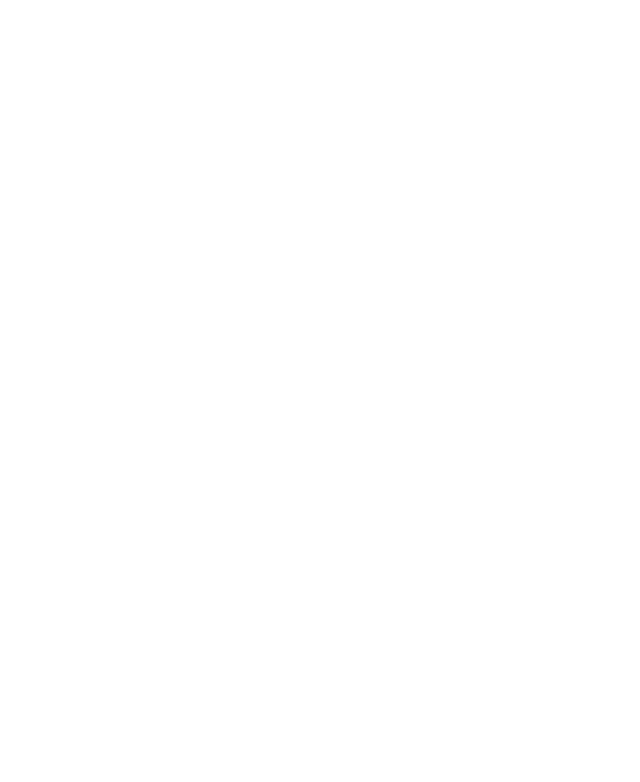
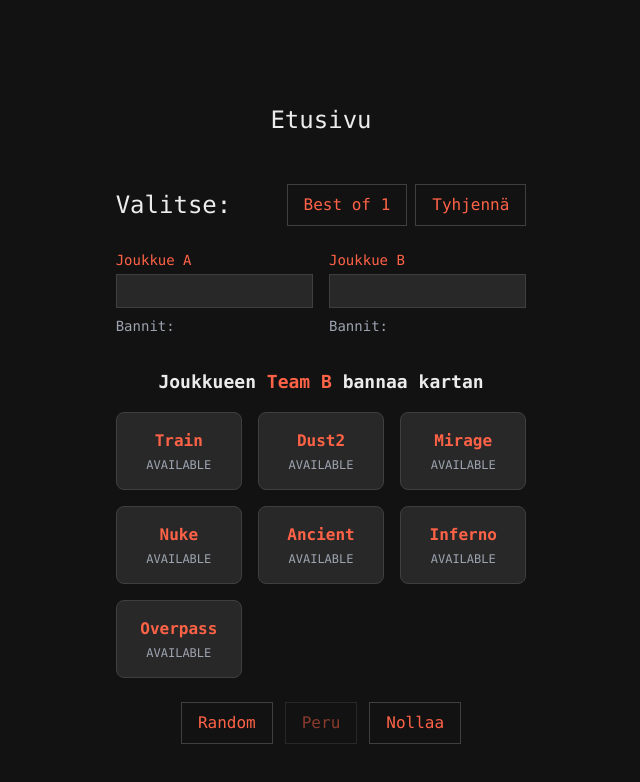
Before and after one commit to romurauta/testtest, a Nuxt app: page /mapban in a window 1280 px wide. Before the commit this address had no page. Shown: the top 782 px of the page, without its empty margins (319-959 px from the left). Built offline with nearby package versions, Linux system fonts and the light colour scheme.

Commit message:
mapban added

```diff
--- a/pages/index.vue
+++ b/pages/index.vue
@@ -4,7 +4,7 @@
       <div>
         <h1 class="text-4xl px-8 text-center text-white shadow-lg">Ranuan Kummit CS2-turnaus</h1>
       </div>
-      <div class="mt-8 gap-y-4 items-center justify-between -mb-5">
+      <div class="grid grid-cols-1 mt-8 gap-y-4 items-center justify-between -mb-5">
         <div>
           <div class="text-white">
             <!-- Näytetään joko Kirjaudu-painike tai salasana-kenttä ja painike -->
@@ -23,6 +23,11 @@
               <button class="text-cta ml-2 px-4 py-1 border border-pig hover:bg-lightSmoke" @click="kirjauduSisaan">Kirjaudu</button>
             </div>
           </div>
+        </div>
+        <div>
+          <button class="text-cta ml-2 px-4 py-1 border border-pig hover:bg-lightSmoke">
+            <NuxtLink to="mapban">Kartan valinta</NuxtLink>
+          </button>
         </div>
       </div>
     </div>
--- /dev/null
+++ b/pages/mapban.vue
@@ -0,0 +1,176 @@
+<template>
+  <section class="text-white justify-center flex flex-col items-center bg-coal p-6">
+    <NuxtLink class="text-2xl md:mt-20" to="/">Etusivu</NuxtLink>
+    <div class="w-full md:w-1/3 mt-12 md:mb-48 mb-20">
+      <div class="flex justify-between items-center mb-6">
+        <h2 class="text-xl md:text-2xl">Valitse:</h2>
+        <div class="flex gap-2">
+          <button @click="toggleMode" class="px-4 py-2 border border-pig text-cta bg-coal hover:bg-lightSmoke">
+            {{ mode === 'bo1' ? 'Best of 1' : 'Best of 3' }}
+          </button>
+          <button class="px-4 py-2 border border-pig hover:bg-lightSmoke text-cta bg-coal" @click="resetAll">Tyhjennä</button>
+        </div>
+      </div>
+
+      <div class="grid grid-cols-1 md:grid-cols-2 gap-4 mb-8">
+        <div class="flex-1">
+          <label class="block text-sm text-cta mb-1">Joukkue A</label>
+          <input v-model="teamA" class="bg-smoke border border-pig px-3 py-1 w-full text-white placeholder-gray-400 focus:outline-none" />
+          <p class="text-sm text-gray-400 mt-2">
+            Bannit:
+            <span v-for="m in bans.A" :key="m" class="bg-lightSmoke text-cta px-2 py-1 rounded mr-1">{{ m }}</span>
+          </p>
+        </div>
+
+        <div class="flex-1">
+          <label class="block text-sm text-cta mb-1">Joukkue B</label>
+          <input v-model="teamB" class="bg-smoke border border-pig px-3 py-1 w-full text-white placeholder-gray-400 focus:outline-none" />
+          <p class="text-sm text-gray-400 mt-2">
+            Bannit:
+            <span v-for="m in bans.B" :key="m" class="bg-lightSmoke text-cta px-2 py-1 rounded mr-1">{{ m }}</span>
+          </p>
+        </div>
+      </div>
+
+      <div class="mb-4 text-center">
+        <p v-if="!isDone" class="text-lg font-semibold">
+          Joukkueen <span class="text-cta">{{ currentTeamName }}</span> {{ currentActionText }}
+        </p>
+        <p v-else class="text-lg text-green-400 font-semibold">Kartat valittu</p>
+      </div>
+
+      <div class="grid grid-cols-2 md:grid-cols-3 gap-4">
+        <div
+          v-for="map in maps"
+          :key="map"
+          class="p-4 border border-pig bg-smoke rounded-lg text-center cursor-pointer transition-transform hover:scale-105"
+          :class="{
+            'opacity-30 line-through cursor-not-allowed': isBanned(map),
+            'bg-green-900 border-green-600': pickedMaps.includes(map),
+          }"
+          @click="onMapClick(map)"
+        >
+          <h3 class="font-semibold text-cta">{{ map }}</h3>
+          <p class="text-xs text-gray-400 mt-1">
+            <span v-if="isBanned(map)">BANNED</span>
+            <span v-else-if="pickedMaps.includes(map)" class="text-green-500">PICKED</span>
+            <span v-else>AVAILABLE</span>
+          </p>
+        </div>
+      </div>
+
+      <div class="flex justify-center gap-3 mt-6">
+        <button @click="banRandom()" :disabled="isDone" class="px-4 py-2 border border-pig bg-coal text-cta hover:bg-lightSmoke disabled:opacity-50">Random</button>
+        <button @click="undo()" :disabled="history.length === 0" class="px-4 py-2 border border-pig bg-coal text-cta hover:bg-lightSmoke disabled:opacity-50">
+          Peru
+        </button>
+        <button @click="resetAll" class="px-4 py-2 border border-pig bg-coal text-cta hover:bg-lightSmoke">Nollaa</button>
+      </div>
+
+      <div v-if="isDone" class="border border-pig bg-smoke rounded-lg p-4 mt-6 text-center">
+        <h3 class="text-cta text-lg mb-2">Tulos</h3>
+        <div v-if="mode === 'bo1'">
+          <p>
+            Pelattava kartta: <strong>{{ pickedMaps[0] }}</strong>
+          </p>
+        </div>
+        <div v-else>
+          <p><strong>Kartta 1:</strong> {{ pickedMaps[0] }}</p>
+          <p><strong>Kartta 2:</strong> {{ pickedMaps[1] }}</p>
+          <p><strong>Decider:</strong> {{ pickedMaps[2] }}</p>
+        </div>
+      </div>
+    </div>
+  </section>
+</template>
+
+<script setup>
+import { ref, computed } from 'vue'
+
+const maps = ['Train', 'Dust2', 'Mirage', 'Nuke', 'Ancient', 'Inferno', 'Overpass']
+
+const teamA = ref('')
+const teamB = ref('')
+const mode = ref('bo1') // 'bo1' or 'bo3'
+const bans = ref({ A: [], B: [] })
+const pickedMaps = ref([])
+const history = ref([])
+const turnIndex = ref(0)
+
+// --- Veto järjestys ---
+const roundsBo1 = ['B_ban', 'A_ban', 'B_ban', 'A_ban', 'B_ban', 'A_ban']
+const roundsBo3 = ['B_ban', 'A_ban', 'B_pick', 'A_pick', 'B_ban', 'A_ban']
+
+const currentRounds = computed(() => (mode.value === 'bo1' ? roundsBo1 : roundsBo3))
+const currentRound = computed(() => currentRounds.value[turnIndex.value] || null)
+const currentAction = computed(() => (currentRound.value?.includes('pick') ? 'pick' : 'ban'))
+const currentTeam = computed(() => (currentRound.value?.startsWith('A') ? 'A' : 'B'))
+const currentTeamName = computed(() => (currentTeam.value === 'A' ? teamA.value || 'Team A' : teamB.value || 'Team B'))
+const isDone = computed(() => (mode.value === 'bo1' ? pickedMaps.value.length === 1 : pickedMaps.value.length === 3))
+
+const currentActionText = computed(() => (currentAction.value === 'ban' ? 'bannaa kartan' : 'valitsee kartan'))
+
+function isBanned(map) {
+  return bans.value.A.includes(map) || bans.value.B.includes(map)
+}
+function remainingMaps() {
+  return maps.filter((m) => !isBanned(m) && !pickedMaps.value.includes(m))
+}
+
+function onMapClick(map) {
+  if (isDone.value || isBanned(map) || pickedMaps.value.includes(map)) return
+
+  if (currentAction.value === 'ban') {
+    bans.value[currentTeam.value].push(map)
+    history.value.push({ team: currentTeam.value, map, type: 'ban' })
+  } else if (currentAction.value === 'pick') {
+    pickedMaps.value.push(map)
+    history.value.push({ team: currentTeam.value, map, type: 'pick' })
+  }
+
+  stepTurn()
+}
+
+function stepTurn() {
+  turnIndex.value++
+  if (mode.value === 'bo1' && remainingMaps().length === 1) {
+    pickedMaps.value = [remainingMaps()[0]]
+  } else if (mode.value === 'bo3' && turnIndex.value >= currentRounds.value.length) {
+    const remaining = remainingMaps()
+    if (remaining.length === 1) pickedMaps.value.push(remaining[0])
+  }
+}
+
+function banRandom() {
+  const avail = remainingMaps()
+  if (!avail.length || isDone.value) return
+  const rand = avail[Math.floor(Math.random() * avail.length)]
+  onMapClick(rand)
+}
+
+function undo() {
+  const last = history.value.pop()
+  if (!last) return
+  if (last.type === 'ban') {
+    const list = bans.value[last.team]
+    const idx = list.indexOf(last.map)
+    if (idx !== -1) list.splice(idx, 1)
+  } else if (last.type === 'pick') {
+    const idx = pickedMaps.value.indexOf(last.map)
+    if (idx !== -1) pickedMaps.value.splice(idx, 1)
+  }
+  turnIndex.value = Math.max(0, turnIndex.value - 1)
+}
+
+function resetAll() {
+  bans.value = { A: [], B: [] }
+  pickedMaps.value = []
+  turnIndex.value = 0
+  history.value = []
+}
+
+function toggleMode() {
+  mode.value = mode.value === 'bo1' ? 'bo3' : 'bo1'
+  resetAll()
+}
+</script>
```
